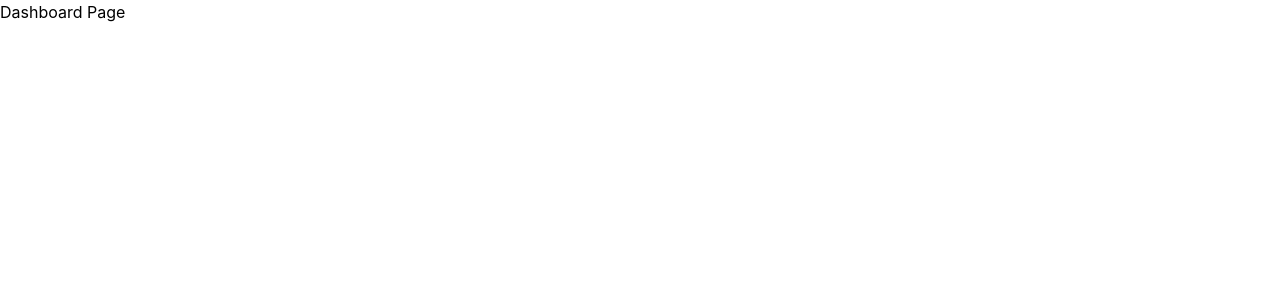
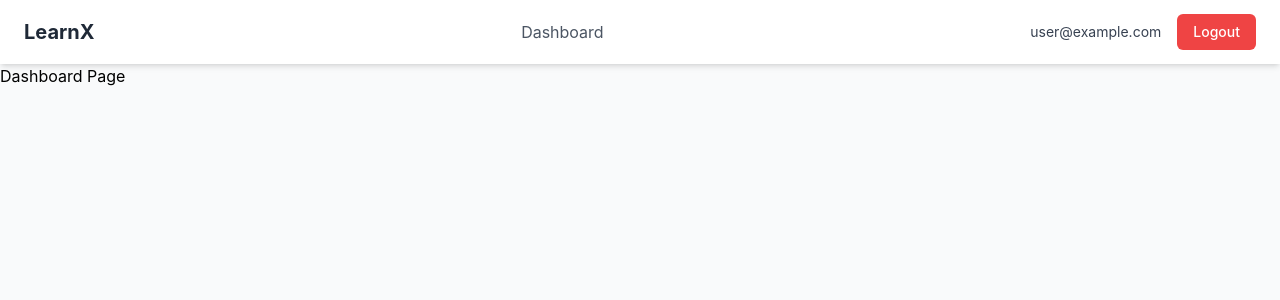
Before and after one commit to sanchitachaurasia/Learning-Website-with-Clickstream, a React (Create React App) app in the folder client/: page /dashboard in a window 1280 px wide. Shown: the top 300 px of the page. Built offline with nearby package versions, Linux system fonts and the light colour scheme; no server answers; sample sign-in values are in the browser's storage.

Commit message:
feat: Create Header component with navigation and logout

```diff
--- a/client/src/App.js
+++ b/client/src/App.js
@@ -5,6 +5,7 @@ import { auth } from "./firebase";
 import Login from "./pages/Login";
 import Register from "./pages/Register";
 import Dashboard from "./pages/Dashboard";
+import Header from "./components/Header";
 
 function App() {
   const [user, loading] = useAuthState(auth);
@@ -18,7 +19,9 @@ function App() {
   }
 
   return (
+    <div className="bg-gray-50 min-h-screen">
       <Router>
+        {user && <Header />} {/* Conditionally render the Header */}
         <Routes>
           {/* If user is logged in, default route is dashboard. Otherwise, it's login. */}
           <Route
@@ -43,6 +46,7 @@ function App() {
           />
         </Routes>
       </Router>
+    </div>
   );
 }
 
--- /dev/null
+++ b/client/src/components/Header.js
@@ -0,0 +1,52 @@
+import React from 'react';
+import { Link, useNavigate } from 'react-router-dom';
+import { useAuthState } from 'react-firebase-hooks/auth';
+import { auth } from '../firebase';
+import { signOut } from 'firebase/auth';
+
+export default function Header() {
+  const [user] = useAuthState(auth);
+  const navigate = useNavigate();
+
+  const handleLogout = () => {
+    signOut(auth)
+      .then(() => {
+        navigate('/login');
+      })
+      .catch((error) => {
+        console.error('Logout Error:', error);
+      });
+  };
+
+  return (
+    <header className="bg-white shadow-md">
+      <nav className="container mx-auto px-6 py-3 flex justify-between items-center">
+        <Link to="/dashboard" className="text-xl font-bold text-gray-800">
+          LearnX
+        </Link>
+
+        <div className="flex items-center">
+          <Link
+            to="/dashboard"
+            className="text-gray-600 hover:text-blue-600 px-3 py-2 rounded"
+          >
+            Dashboard
+          </Link>
+          {/* We will add the 'All Courses' link in a later step */}
+        </div>
+
+        {user && (
+          <div className="flex items-center">
+            <span className="text-gray-700 text-sm mr-4">{user.email}</span>
+            <button
+              onClick={handleLogout}
+              className="px-4 py-2 text-sm font-medium text-white bg-red-500 rounded-md hover:bg-red-600 focus:outline-none focus:ring-2 focus:ring-offset-2 focus:ring-red-500"
+            >
+              Logout
+            </button>
+          </div>
+        )}
+      </nav>
+    </header>
+  );
+}
```
Lines whose indentation alone changed are shown as unchanged.
